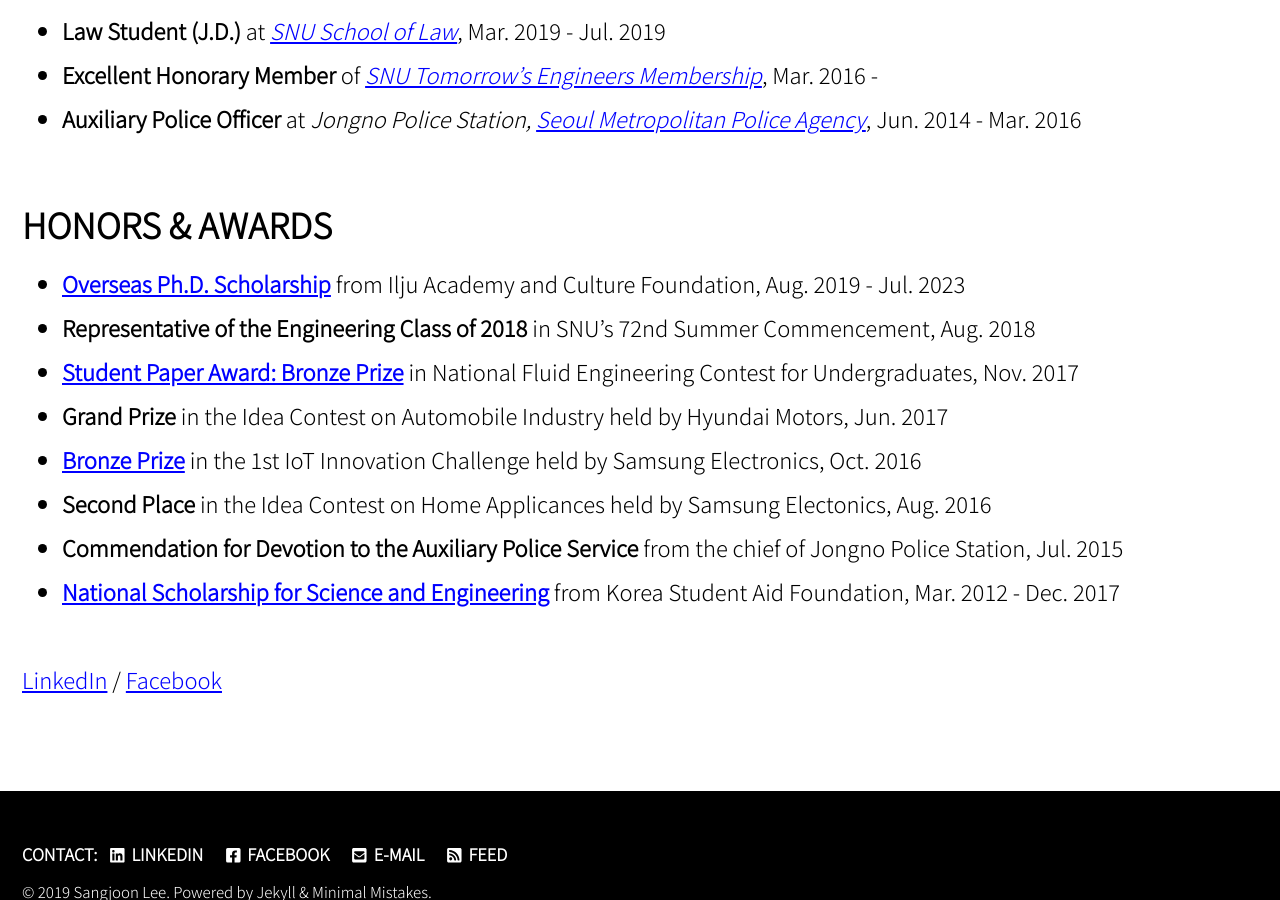
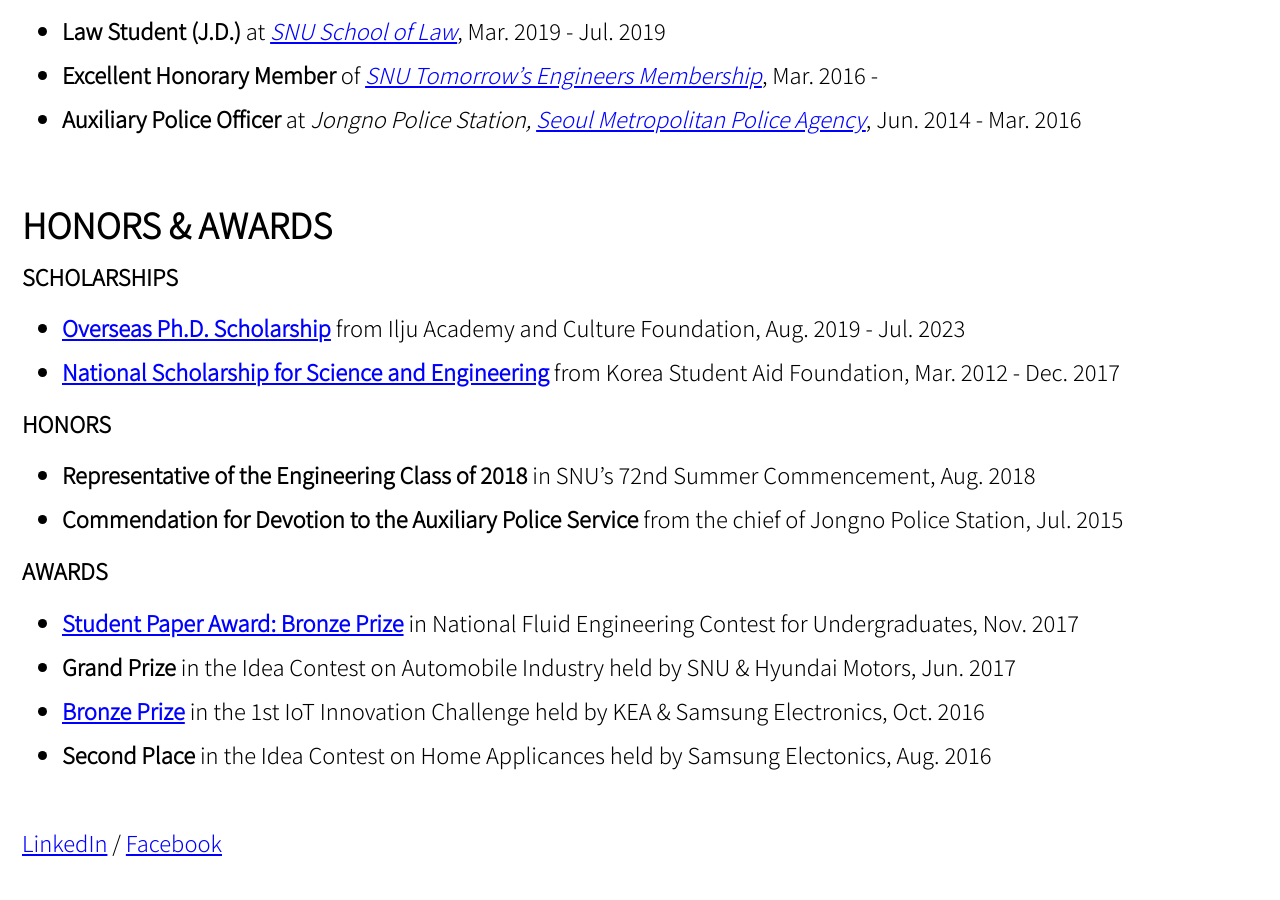
Before and after one commit to jun9303/jun9303.github.io, a Jekyll site: the page built from _pages/about.md, in a window 1280 px wide and 900 px high, scrolled down 2350 px. Built offline with Jekyll 4.4.1, drawn with Linux system fonts in a browser that asks for light colours; cached includes are drawn as plain includes; nearby versions of some CDN libraries.

Commit message:
Signed-off-by: jun9303 <jun9303@gmail.com>

```diff
--- a/_pages/about.md
+++ b/_pages/about.md
@@ -75,14 +75,22 @@ feature_row:
 
 # HONORS & AWARDS
 
+### SCHOLARSHIPS
+
 - **[Overseas Ph.D. Scholarship](http://www.taekwanggroup.co.kr/homepage/eng/iljuFoundationIntro.do)** from Ilju Academy and Culture Foundation, Aug. 2019 - Jul. 2023
+- **[National Scholarship for Science and Engineering](http://www.kosaf.go.kr/eng/jsp/aid/aid02_01_01.jsp?ttab1=0)** from Korea Student Aid Foundation, Mar. 2012 - Dec. 2017
+
+### HONORS
+
 - **Representative of the Engineering Class of 2018** in SNU's 72nd Summer Commencement, Aug. 2018
+- **Commendation for Devotion to the Auxiliary Police Service** from the chief of Jongno Police Station, Jul. 2015
+
+### AWARDS
+
 - **[Student Paper Award: Bronze Prize](http://www.dbpia.co.kr/journal/articleDetail?nodeId=NODE07287580&language=ko_KR#)** in National Fluid Engineering Contest for Undergraduates, Nov. 2017
-- **Grand Prize** in the Idea Contest on Automobile Industry held by Hyundai Motors, Jun. 2017
-- **[Bronze Prize](http://www.iotchallenge.kr/prize-list.php?boardid=prize&mode=view&idx=21&sk=&sw=&offset=&category=2016)** in the 1st IoT Innovation Challenge held by Samsung Electronics, Oct. 2016
+- **Grand Prize** in the Idea Contest on Automobile Industry held by SNU & Hyundai Motors, Jun. 2017
+- **[Bronze Prize](http://www.iotchallenge.kr/prize-list.php?boardid=prize&mode=view&idx=21&sk=&sw=&offset=&category=2016)** in the 1st IoT Innovation Challenge held by KEA & Samsung Electronics, Oct. 2016
 - **Second Place** in the Idea Contest on Home Applicances held by Samsung Electonics, Aug. 2016
-- **Commendation for Devotion to the Auxiliary Police Service** from the chief of Jongno Police Station, Jul. 2015
-- **[National Scholarship for Science and Engineering](http://www.kosaf.go.kr/eng/jsp/aid/aid02_01_01.jsp?ttab1=0)** from Korea Student Aid Foundation, Mar. 2012 - Dec. 2017
 
 <br>
 [LinkedIn](https://www.linkedin.com/in/sangjoonlee93) / [Facebook](https://www.facebook.com/jun9303)
```
